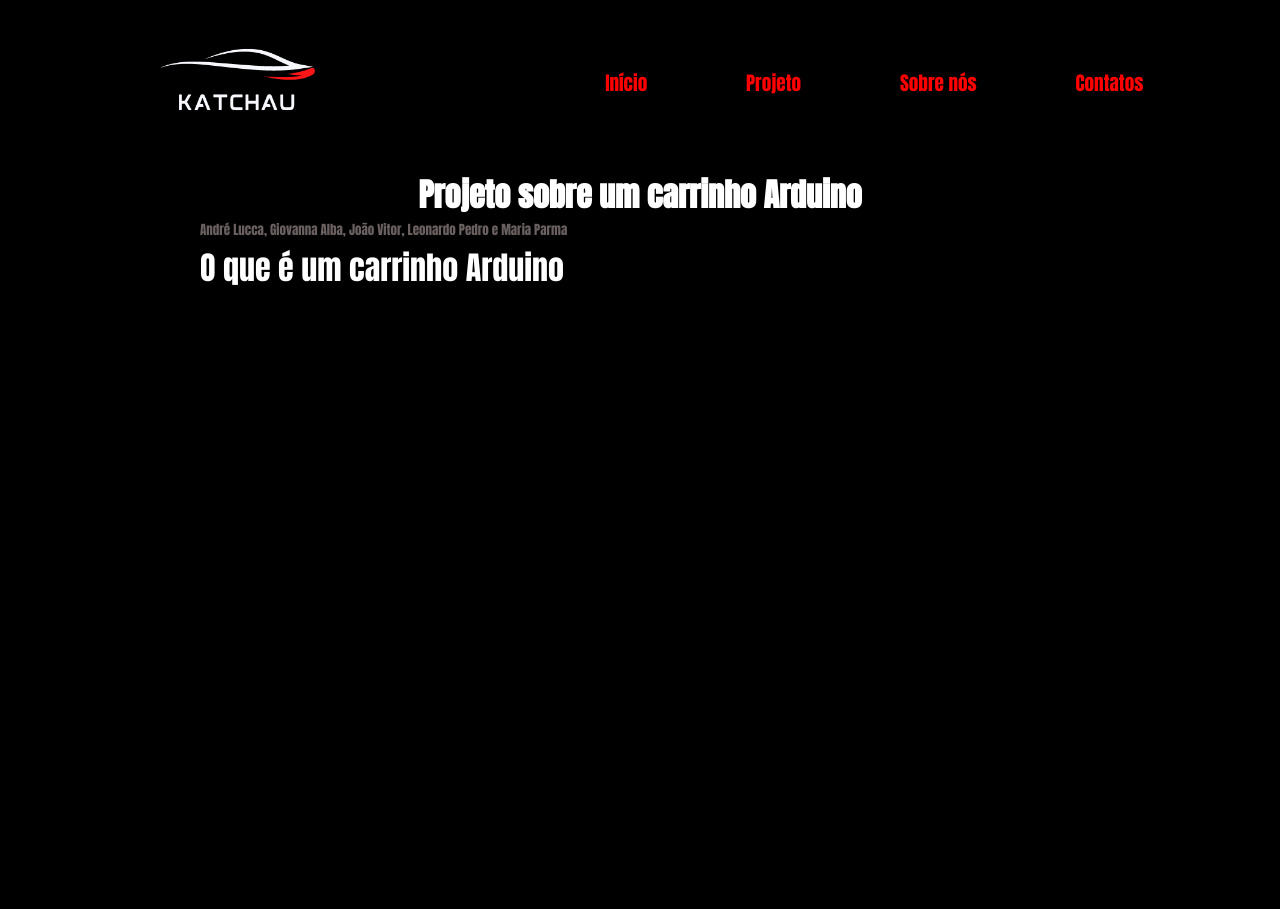
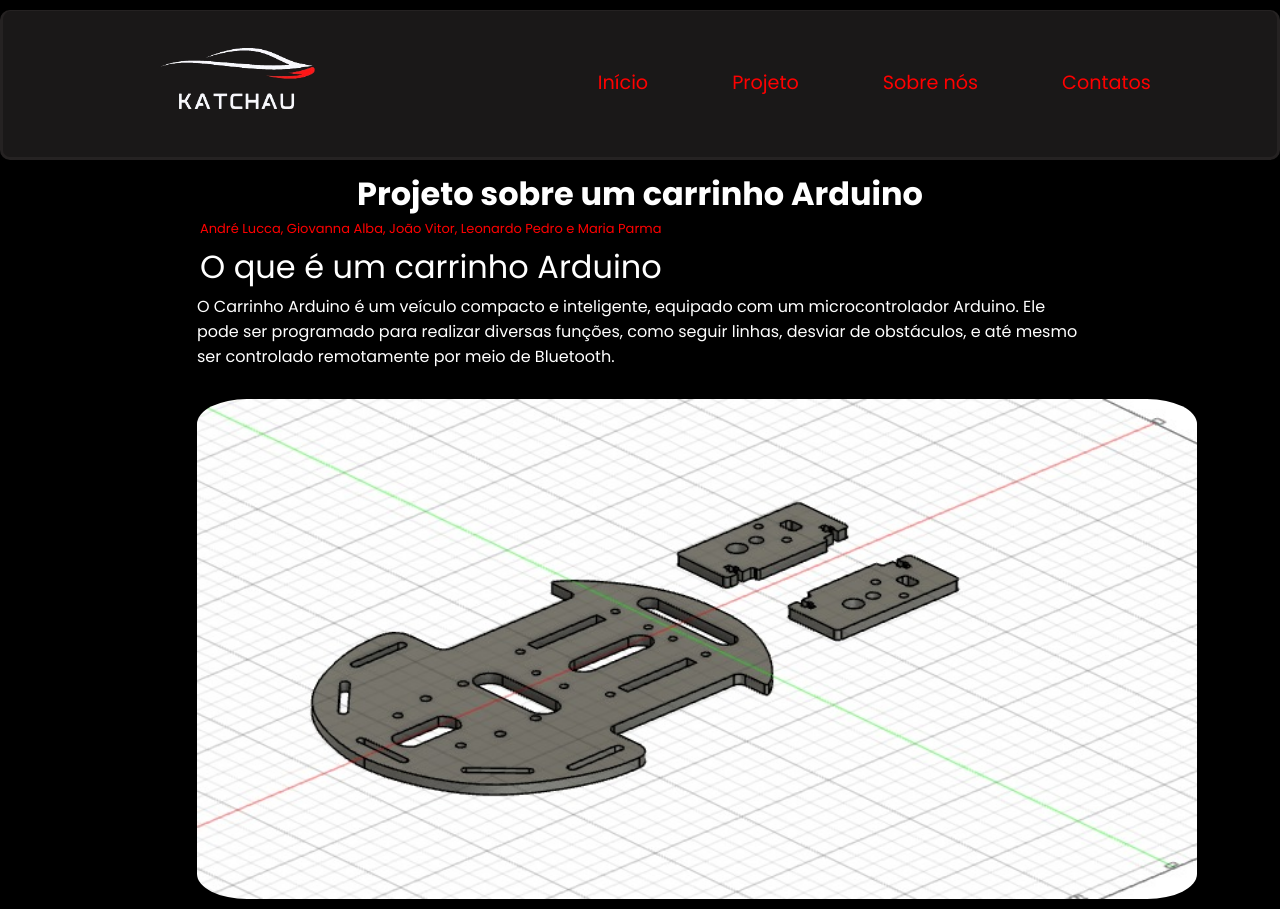
Before and after one commit to joaoporto27/Projeto-Final, a plain HTML site: page index.html in a window 1280 px wide. Before the commit the page ends 800 px from the top, so only its background shows below. Drawn offline with Linux system fonts and the light colour scheme.

Commit message:
Feat: Criação da sessão principal

```diff
--- a/assets/styles/styles.index.css
+++ b/assets/styles/styles.index.css
@@ -1,5 +1,5 @@
-@import url('https://fonts.googleapis.com/css2?family=Anton&display=swap');
-@import url('https://fonts.googleapis.com/css2?family=Anton&family=Roboto:ital,wght@0,100;0,300;0,400;0,500;0,700;0,900;1,100;1,300;1,400;1,500;1,700;1,900&display=swap');
+@import url('https://fonts.googleapis.com/css2?family=Poppins:ital,wght@0,100;0,200;0,300;0,400;0,500;0,600;0,700;0,800;0,900;1,100;1,200;1,300;1,400;1,500;1,600;1,700;1,800;1,900&display=swap');
+
 * {
     margin: 0;
     padding: 0;
@@ -7,7 +7,7 @@
 }
 
 body {
-    font-family: "anton", sans-serif;
+    font-family: "Poppins", sans-serif;
     background-color: rgb(0, 0, 0);
 }
 
@@ -17,10 +17,10 @@ header {
     margin-top: 10px;
     height: 150px;
     border-radius: 10px;
-    background-color: rgb(0, 0, 0);
+    background-color: rgb(26, 24, 24);
     border-top: thin;
     border-style: solid;
-    border-color: rgb(0, 0, 0);
+    border-color: rgb(37, 34, 34);
     color: rgb(255, 0, 0);
     align-items: center;
 }
@@ -47,8 +47,8 @@ header {
 }
 
 #links a:hover {
-    border-bottom: 3px solid rgb(0, 0, 0);
-    color: white;
+    border-bottom: 3px solid rgb(255, 251, 0);
+    color: rgb(255, 251, 0);
     transform: scale(1.5);
 }
 
@@ -60,7 +60,7 @@ header {
     border-top: thin;
     border-style: solid;
     border-color: rgb(0, 0, 0);
-    color: rgba(207, 186, 186, 0.514);
+    color: rgb(255, 0, 0);
 }
 
 #primeirotema {
@@ -72,6 +72,22 @@ header {
     border-style: solid;
     border-color: rgb(0, 0, 0);
     color: white;
+}
+
+#explicaçãoprojeto {
+    text-align: left;
+    background-color: black;
+    border-top: thin;
+}
+
+#pictureproject  {
+    width:1000px;
+    height: 500px;
+    border-radius: 5%;
+    justify-content: space-around;
+    display: flex;
+    margin-top: 30px;
+    align-items: center;
 }
 
 #main-new {
--- a/index.html
+++ b/index.html
@@ -11,7 +11,7 @@
         <div id="logo">
           <img
             id="logo-img"
-            src="assets/styles/images/1.png"
+            src="assets/images/capabg.png"
             alt="Logo do projeto ()"
           />
         </div>
@@ -25,10 +25,15 @@
       <main>
         <div id="main-new">
           <h1>Projeto sobre um carrinho Arduino</h1>
-          <div>
+          <div id="Principal">
             <span id="author">André Lucca, Giovanna Alba, João Vitor, Leonardo Pedro e Maria Parma </span>
             <span id="primeirotema">O que é um carrinho Arduino</span>
-            <span id="explicaçãoprojeto"
+            <p id="explicaçãoprojeto">O Carrinho Arduino é um veículo compacto e inteligente, equipado com um microcontrolador Arduino. Ele pode ser programado para realizar diversas funções, como seguir linhas, desviar de obstáculos, e até mesmo ser controlado remotamente por meio de Bluetooth.</p>
+            <img id="pictureproject"
+                  src="assets/images/3dproject.png"
+                  alt="Projeto do carrinho em 3d"
+
+            />
           </div>
         </div>
       </main>
```
Also changed, not shown: assets/images/3dproject.png (added), assets/images/capabg.png (added), assets/styles/images/1.png (deleted).
